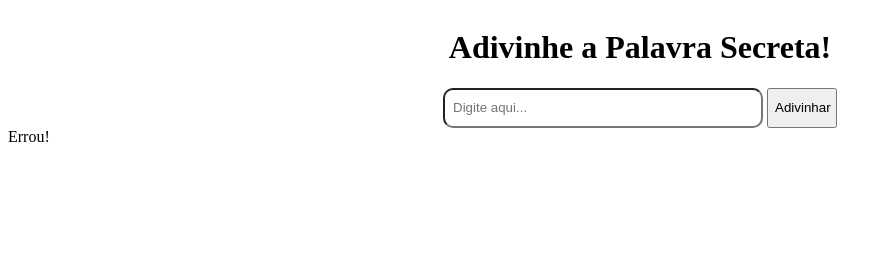
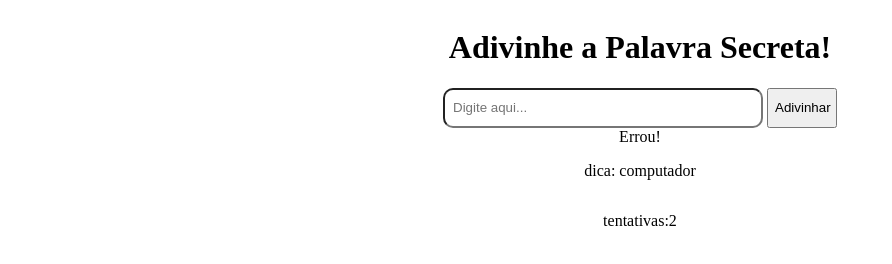
Before and after one commit to LiCrans/Joguinhoo, a plain HTML site: page index.html in a window 1280 px wide. Both pictures are taken after a click on the button "Adivinhar". Shown: the whole page, without its empty margins (0-892 px from the left). Drawn offline with Linux system fonts and the light colour scheme.

Commit message:
att.29.04.2025

```diff
--- a/index.html
+++ b/index.html
@@ -13,8 +13,11 @@
         <input type="text" id="txt_input" placeholder="Digite aqui...">
         <button class="btn" onclick="Adivinhar()">Adivinhar</button>
     </div>
+    <div class="Resultado" id="Resultado"></div>
+    <p id="paragrafo_dicas"></p>
+    <p id="paragrafo_tentativas"></p>
 </div>
-<div class="Resultado" id="Resultado"></div>
+
 <script src="script.js" ></script>
 </body>
 </html>
--- a/script.js
+++ b/script.js
@@ -1,12 +1,39 @@
+//Lista de palavras
+let palavras = [
+    {palavra: "carro", dicas: ["roda", "gasolina", "pista"]},
+    {palavra: "vidro", dicas: ["transparente", "areia", "derrete"]},
+    {palavra: "mato", dicas: ["terra", "chão", "pasto"]},
+    {palavra: "joguinho", dicas: ["lazer", "computador", "natural"]},
+]
+//Elementos do HTML
+
 let input = document.getElementById("txt_input")
 let div_resultado = document.getElementById("Resultado")
-let palavra_secreta = "joguinho"
+let paragrafo_dicas = document.getElementById("paragrafo_dicas")
+let paragrafo_tentativas = document.getElementById("paragrafo_tentativas")
 
-function Adivinhar (){
-    let digitado = input.value
-    if(digitado == palavra_secreta){
+
+//Selecionar suas palavras e suas dicas
+let palavra_secreta = palavras[Math.floor(Math.random() * palavras.length)]
+let palavra_selecionada = palavra_secreta.palavra.toLowerCase()
+let dicas = palavra_secreta.dicas
+let tentativas = dicas.length
+
+//Função de adivinhar
+function Adivinhar(){
+    let digitado = input.value.trim().toLowerCase()
+    if(digitado == palavra_selecionada){
         div_resultado.innerText = "Acertou!"
     } else {
+        tentativas--
         div_resultado.innerText = "Errou!"
+
+        if(tentativas > 0) {
+            paragrafo_dicas.textContent = "dica: " + dicas[dicas.length - tentativas]
+            paragrafo_tentativas.textContent = "tentativas:" + tentativas
+        } else {
+            location.reload()
+        }
+
     }
 }
```
